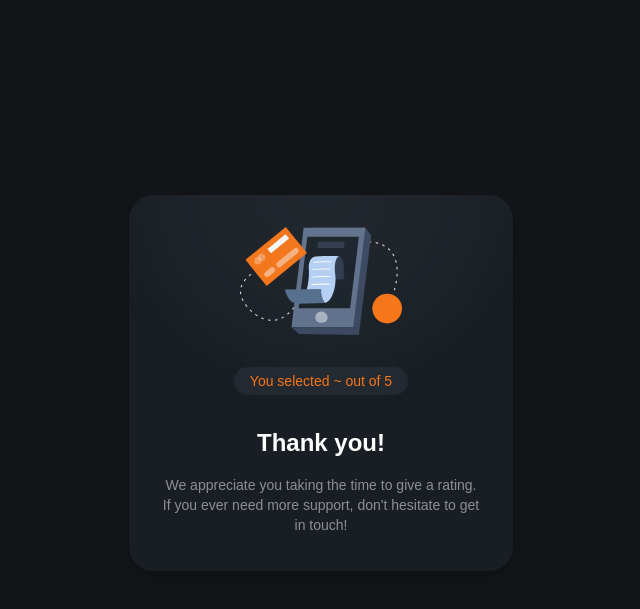
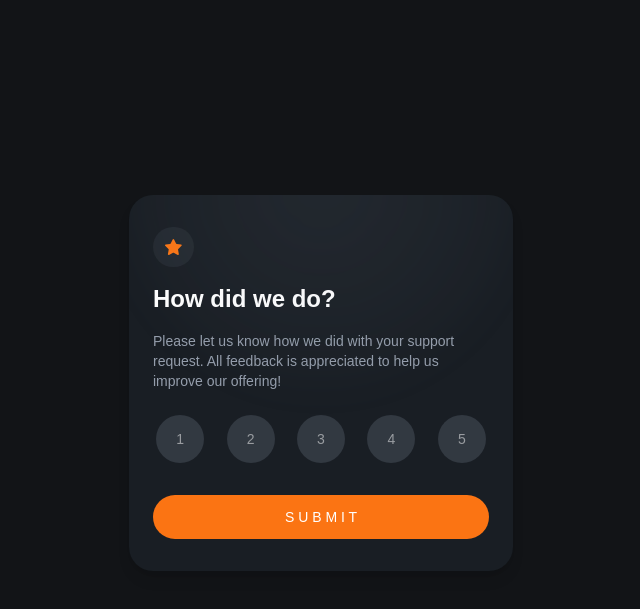
Before and after one commit to LloydB95/Interactive-Rating-Component, a website: page index.html in a window 1280 px wide. Shown: the part 17-626 px from the top of the page, without its empty margins (319-959 px from the left). Drawn offline with nearby package versions, Linux system fonts and the light colour scheme.

Commit message:
added alpine.js functionality

```diff
--- a/index.html
+++ b/index.html
@@ -10,13 +10,14 @@
 
     <title>Frontend Mentor | Interactive rating component</title>
     <link rel="stylesheet" href="./tailwind.css">
-    <script src="//unpkg.com/alpinejs" defer></script>
+    <script src="https://unpkg.com/alpinejs" defer></script>
 </head>
 
 <body class="flex items-center justify-center w-screen h-screen px-5 font-overpass bg-vdark-blue">
-
+    <main x-data="{selection: '', submit: false}" x-on:click.away="selection = submit ? selection : ''">
         <!-- Rating state start -->
-    <div class="relative hidden max-w-sm px-6 py-8 overflow-hidden text-white shadow-lg rounded-3xl bg-dark-blue/40">
+        <div class="relative max-w-sm px-6 py-8 overflow-hidden text-white shadow-lg rounded-3xl bg-dark-blue/40"
+            x-bind:class="submit && selection != '' ? 'hidden' :'' ">
 
             <div
                 class="absolute left-0 w-full h-full rounded-full bg-gradient-radial from-medium-grey/10 to-transparent -top-48 blur-xl">
@@ -36,36 +37,41 @@
             <div class="grid grid-cols-5 gap-5 pb-8 text-sm text-center md:gap-4 text-white/50 md:text-md">
 
                 <div class="flex items-center justify-center">
-                <button
-                    class="duration-75 rounded-full w-11 h-11 md:w-12 md:h-12 aspect-square bg-medium-grey/25 hover:bg-orange hover:text-white transition-color">
+                    <button x-on:click="selection = 1"
+                        x-bind:class="selection == 1 ? 'bg-light-grey text-white' : 'bg-medium-grey/25'"
+                        class="duration-75 rounded-full w-11 h-11 md:w-12 md:h-12 aspect-square hover:bg-orange hover:text-white transition-color">
                         1
                     </button>
                 </div>
 
                 <div class="flex items-center justify-center">
-                <button
-                    class="duration-75 rounded-full w-11 h-11 md:w-12 md:h-12 aspect-square bg-medium-grey/25 hover:bg-orange hover:text-white transition-color">
+                    <button x-on:click="selection = 2"
+                        x-bind:class="selection == 2 ? 'bg-light-grey text-white' : 'bg-medium-grey/25'"
+                        class="duration-75 rounded-full w-11 h-11 md:w-12 md:h-12 aspect-square hover:bg-orange hover:text-white transition-color">
                         2
                     </button>
                 </div>
 
                 <div class="flex items-center justify-center">
-                <button
-                    class="duration-75 rounded-full w-11 h-11 md:w-12 md:h-12 aspect-square bg-medium-grey/25 hover:bg-orange hover:text-white transition-color">
+                    <button x-on:click="selection = 3"
+                        x-bind:class="selection == 3 ? 'bg-light-grey text-white' : 'bg-medium-grey/25'"
+                        class="duration-75 rounded-full w-11 h-11 md:w-12 md:h-12 aspect-square hover:bg-orange hover:text-white transition-color">
                         3
                     </button>
                 </div>
 
                 <div class="flex items-center justify-center">
-                <button
-                    class="duration-75 rounded-full w-11 h-11 md:w-12 md:h-12 aspect-square bg-medium-grey/25 hover:bg-orange hover:text-white transition-color">
+                    <button x-on:click="selection = 4"
+                        x-bind:class="selection == 4 ? 'bg-light-grey text-white' : 'bg-medium-grey/25'"
+                        class="duration-75 rounded-full w-11 h-11 md:w-12 md:h-12 aspect-square hover:bg-orange hover:text-white transition-color">
                         4
                     </button>
                 </div>
 
                 <div class="flex items-center justify-center">
-                <button
-                    class="duration-75 rounded-full w-11 h-11 md:w-12 md:h-12 aspect-square bg-medium-grey/25 hover:bg-orange hover:text-white transition-color">
+                    <button x-on:click="selection = 5"
+                        x-bind:class="selection == 5 ? 'bg-light-grey text-white' : 'bg-medium-grey/25'"
+                        class="duration-75 rounded-full w-11 h-11 md:w-12 md:h-12 aspect-square hover:bg-orange hover:text-white transition-color">
                         5
                     </button>
                 </div>
@@ -73,7 +79,7 @@
 
 
             <div class="flex items-center justify-center">
-            <button
+                <button x-on:click="submit = selection != '' ? true : false"
                     class="w-full p-3 text-sm text-center duration-75 rounded-3xl bg-orange hover:bg-white hover:text-orange transition-color">
                     S U B M I T</button>
             </div>
@@ -83,7 +89,8 @@
         <!-- Rating state end -->
 
         <!-- Thank you state start -->
-    <div class="relative max-w-sm px-8 py-4 overflow-hidden shadow-lg rounded-3xl bg-dark-blue/40">
+        <div class="relative max-w-sm px-8 py-4 overflow-hidden shadow-lg rounded-3xl bg-dark-blue/40"
+            x-bind:class="submit && selection != '' ? '' :'hidden'" x-cloak>
 
             <div
                 class="absolute left-0 w-full h-full rounded-full bg-gradient-radial from-medium-grey/10 to-transparent -top-48 blur-xl">
@@ -94,7 +101,7 @@
             </div>
             <div class="flex justify-center">
                 <h1 class="px-4 py-1 text-sm text-center rounded-full text-orange bg-medium-grey/10">
-                You selected ~ out of 5
+                    You selected <span x-text="selection"></span> out of 5
                 </h1>
             </div>
 
@@ -106,9 +113,7 @@
             </p>
         </div>
         <!-- Thank you state end -->
-
-
-
+    </main>
 </body>
 
 </html>
```
Lines whose indentation alone changed are shown as unchanged.
